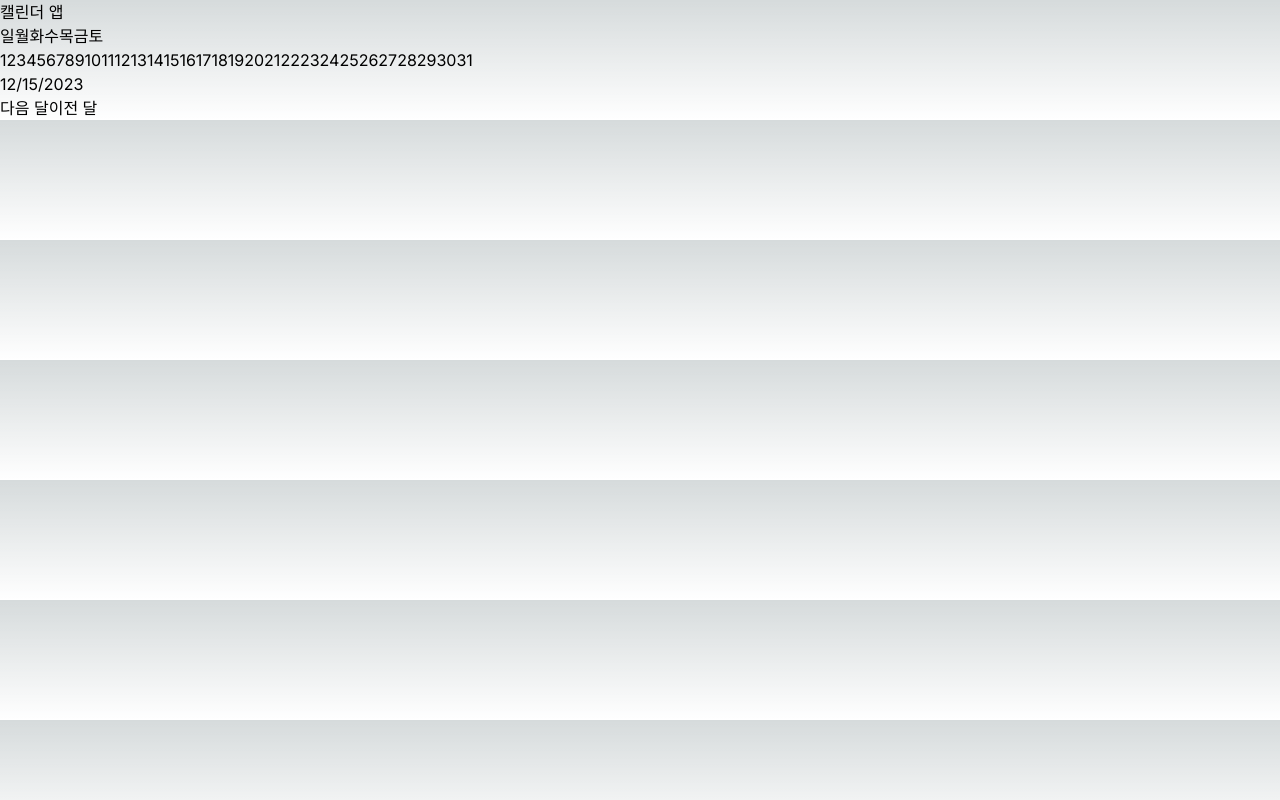
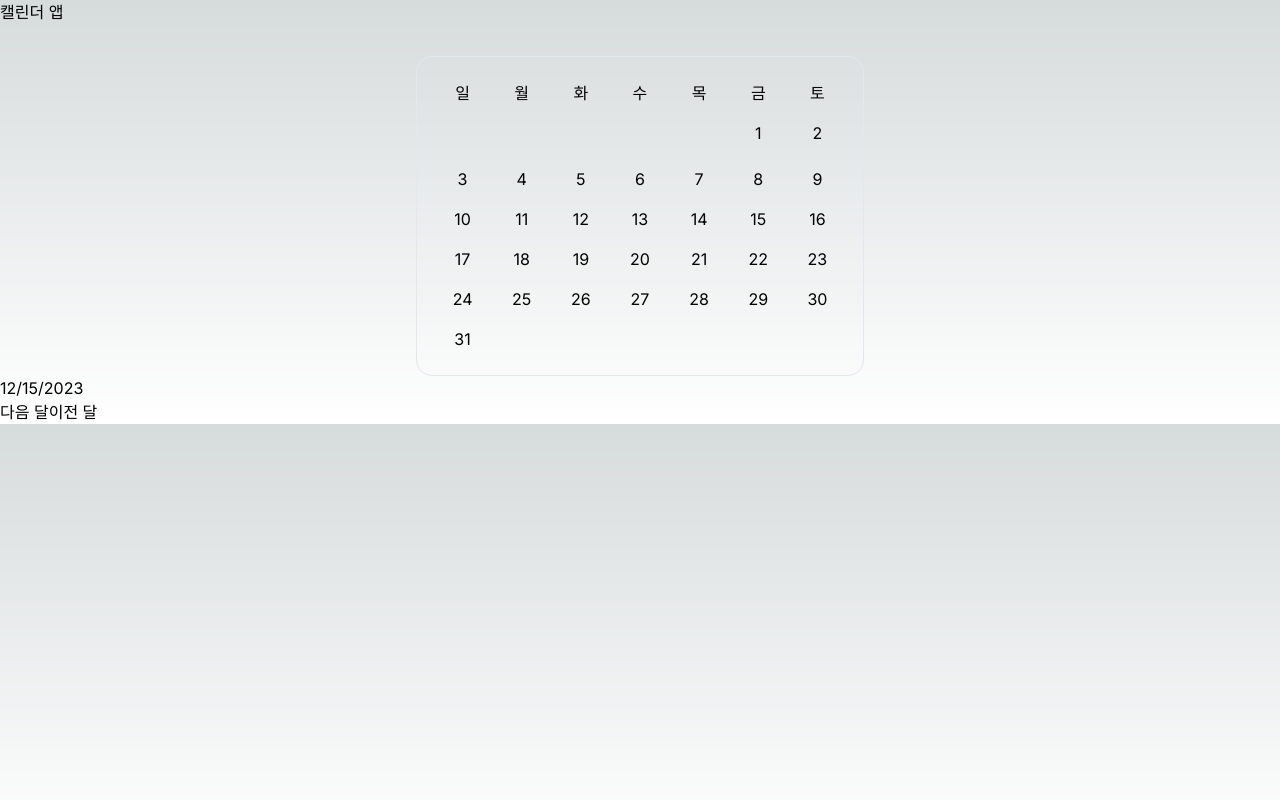
Before and after one commit to v1r4m/issue-diary-v1r4m, a Next.js app in the folder diary/: page /test in a window 1280 px wide. Built offline with nearby package versions, Linux system fonts and the light colour scheme.

Commit message:
tailwind CSS 적용

```diff
--- a/diary/src/app/globals.css
+++ b/diary/src/app/globals.css
@@ -25,3 +25,16 @@ body {
     )
     rgb(var(--background-start-rgb));
 }
+
+/* 캘린더 스타일 추가 */
+.calendar {
+  border: 1px solid #e2e8f0;
+  border-radius: 1rem;
+  padding: 1rem;
+  margin-top: 2rem;
+}
+
+/* 일자 스타일 추가 */
+.calendar span {
+  @apply inline-block w-8 h-8 leading-8 text-center m-1 rounded-full;
+}
--- a/diary/src/app/test/page.tsx
+++ b/diary/src/app/test/page.tsx
@@ -43,19 +43,29 @@ const CalendarApp: React.FC = () => {
     const days = Array.from({ length: daysInMonth }, (_, i) => i + 1);
 
     return (
-      <div>
-        <div>
+      <div class="container mx-auto">
+        <div class="max-w-md mx-auto">
+          <div class="calendar">
+            <div class="grid grid-cols-7">
               {['일', '월', '화', '수', '목', '금', '토'].map((day, index) => (
-            <span key={index}>{day}</span>
+                <div class="text-center" key={index}>
+                  <span>{day}</span>
+                </div>
               ))}
             </div>
-        <div>
+            <div class="grid grid-cols-7">
               {blanks.map((_, index) => (
-            <span key={`blank-${index}`} />
+                <div key={`blank-${index}`}>
+                  <span></span>
+                </div>
               ))}
               {days.map((day) => (
-            <span key={day}>{day}</span>
+                <div class="text-center" key={day}>
+                  <span>{day}</span>
+                </div>
               ))}
+            </div>
+          </div>
         </div>
       </div>
     );
```
Lines whose indentation alone changed are shown as unchanged.
